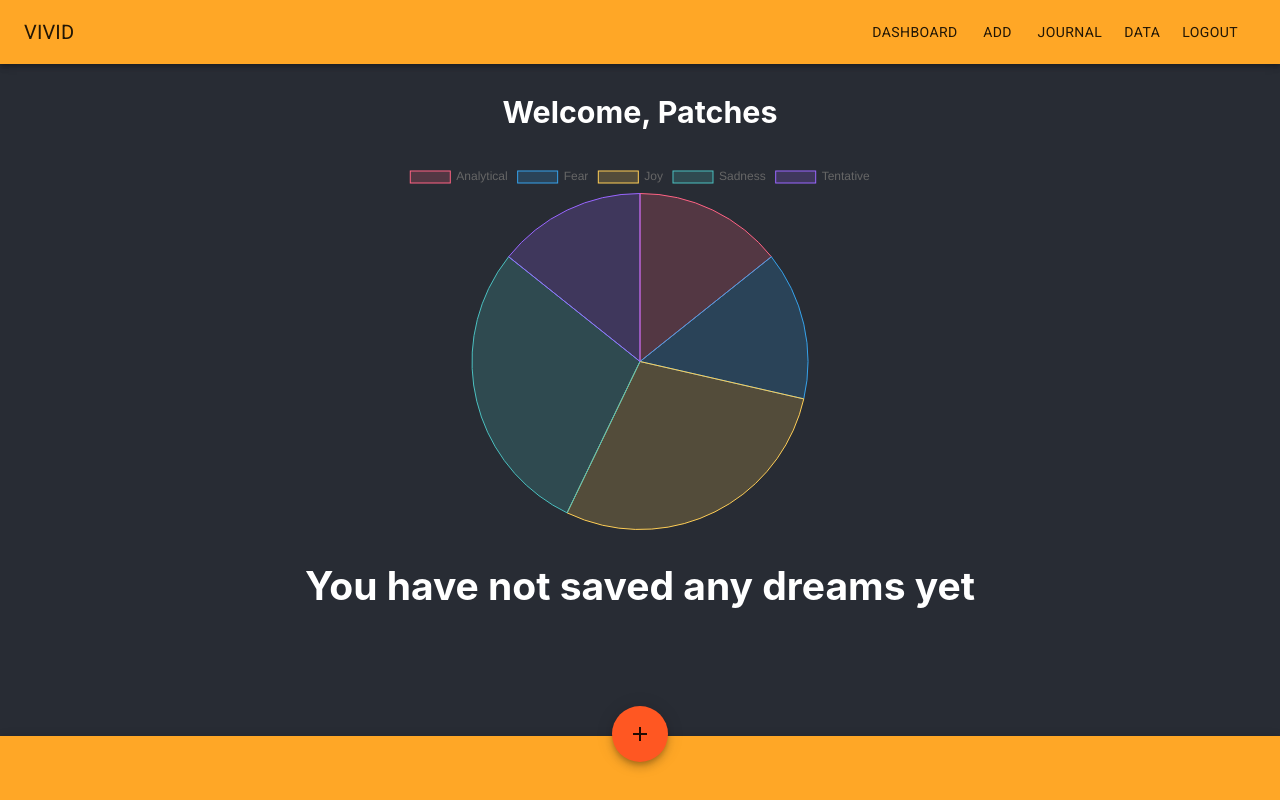
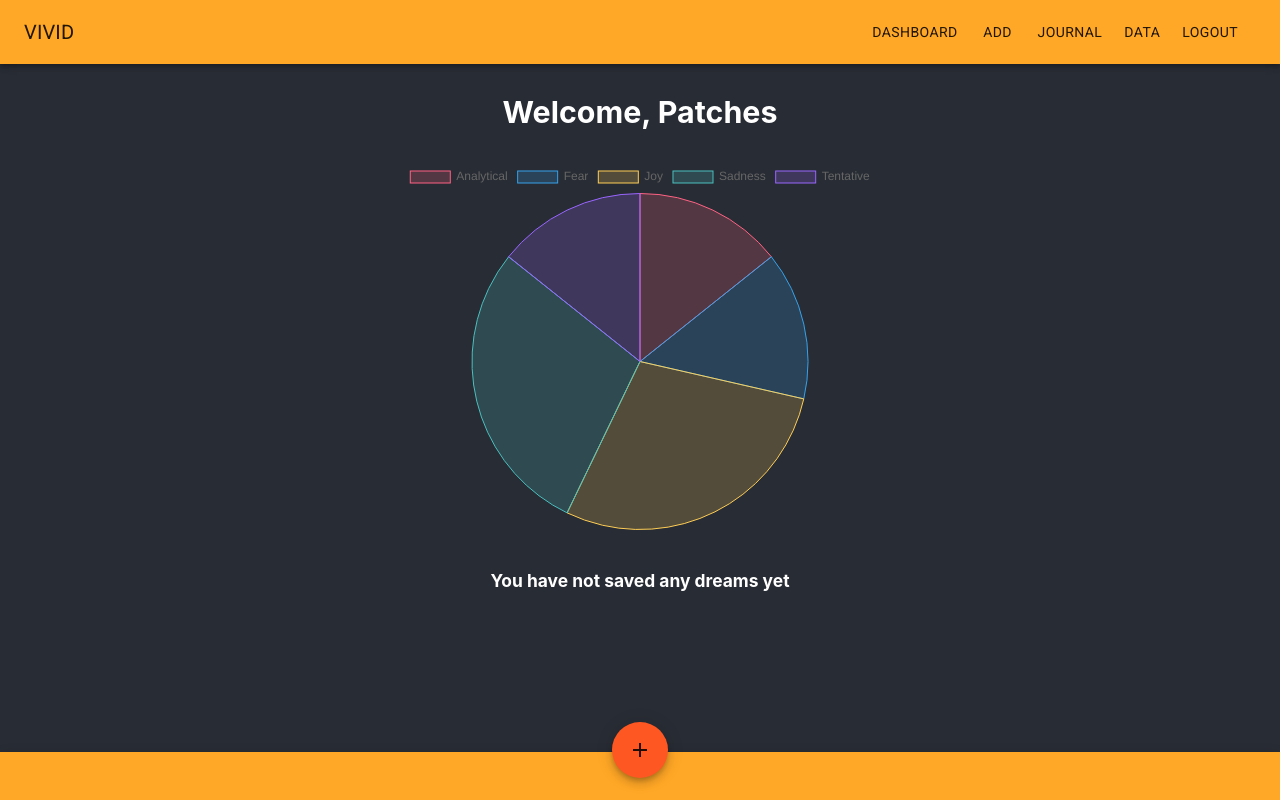
Before and after one commit to Vivid-Project/frontend, a React (Create React App) app: page / in a window 1280 px wide. Both pictures are taken after a click on the button "LOGIN". Built offline with nearby package versions, Linux system fonts and the light colour scheme.

Commit message:
Remove unneeded API comments in Dashboard

```diff
--- a/src/modules/Dashboard/Dashboard.js
+++ b/src/modules/Dashboard/Dashboard.js
@@ -37,25 +37,10 @@ const Dashboard = () => {
   }));
   const classes = useStyles();
 
-  // const getDreams = async () => {
-  //   const url = ''
-  //   setError('')
-  //   try {
-  //     const response = await fetch(url)
-  //     const dreams = await response.json()
-  //     setDreams(dreams)
-  //   } catch (error) {
-  //     setError(error.message)
-  //   }
-  // }
-
-  // useEffect(() => {
-  //   getDreams()
-  // }, [])
   useEffect(() => {
-    // setDreams(fakeDreams.dreams)
     setTones(fakeTone.toneStrength);
   });
+
   const recentDreams = dreams.slice(0, 2);
   const MostRecent = recentDreams.map((dream) => {
     return (
@@ -77,20 +62,22 @@ const Dashboard = () => {
     <ThemeProvider theme={theme}>
       <main>
         <Container>
-          <h3>Welcome, {user.name.split(' ')[0]}</h3>
+          <h3>
+            Welcome{user.name && <span>, {user.name.split(' ')[0]}</span>}
+          </h3>
           <Grid>
             {!toneValues.length && (
-              <h3>You do not have any data about dream tones yet</h3>
+              <h6>You do not have any data about dream tones yet</h6>
             )}
             <DoughnutChart toneLabels={toneLabels} toneValues={toneValues} />
           </Grid>
           <Grid>
-            {!recentDreams.length && <h2>You have not saved any dreams yet</h2>}
+            {!recentDreams.length && <h6>You have not saved any dreams yet</h6>}
             {MostRecent}
           </Grid>
         </Container>
         <AppBar position="fixed" className={classes.appBar}>
-          <Toolbar>
+          <Toolbar variant="dense">
             <Link to="/newdream">
               <Fab
                 aria-label="add"
```
